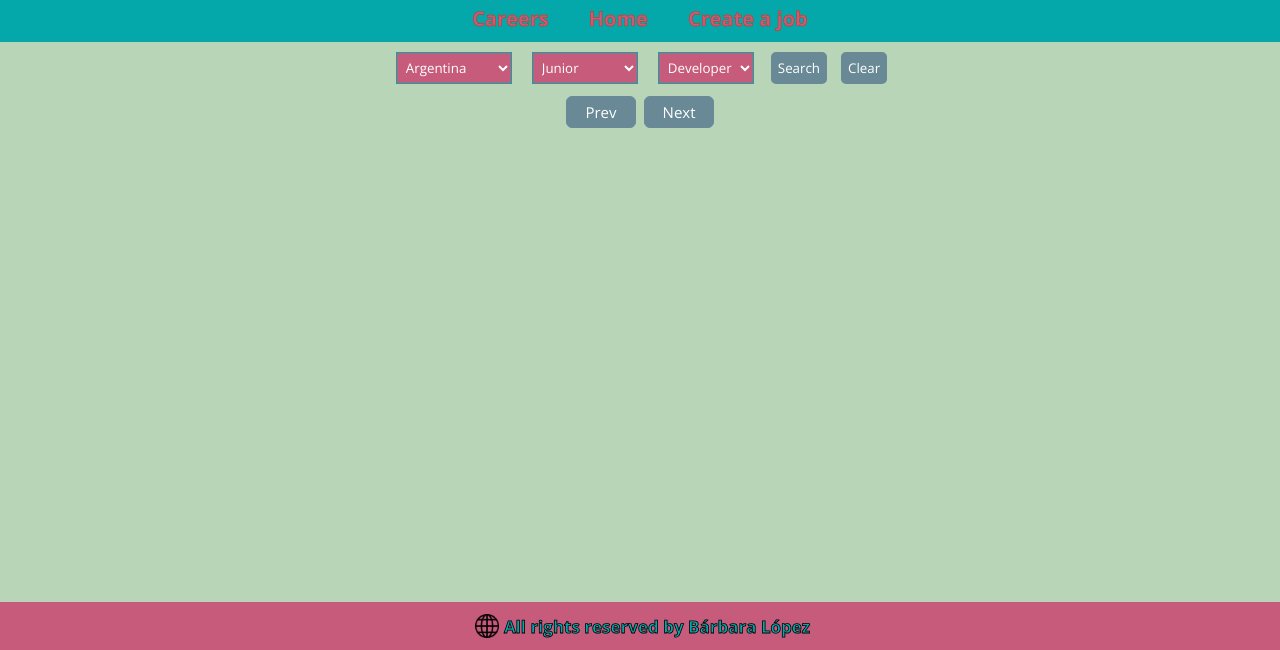
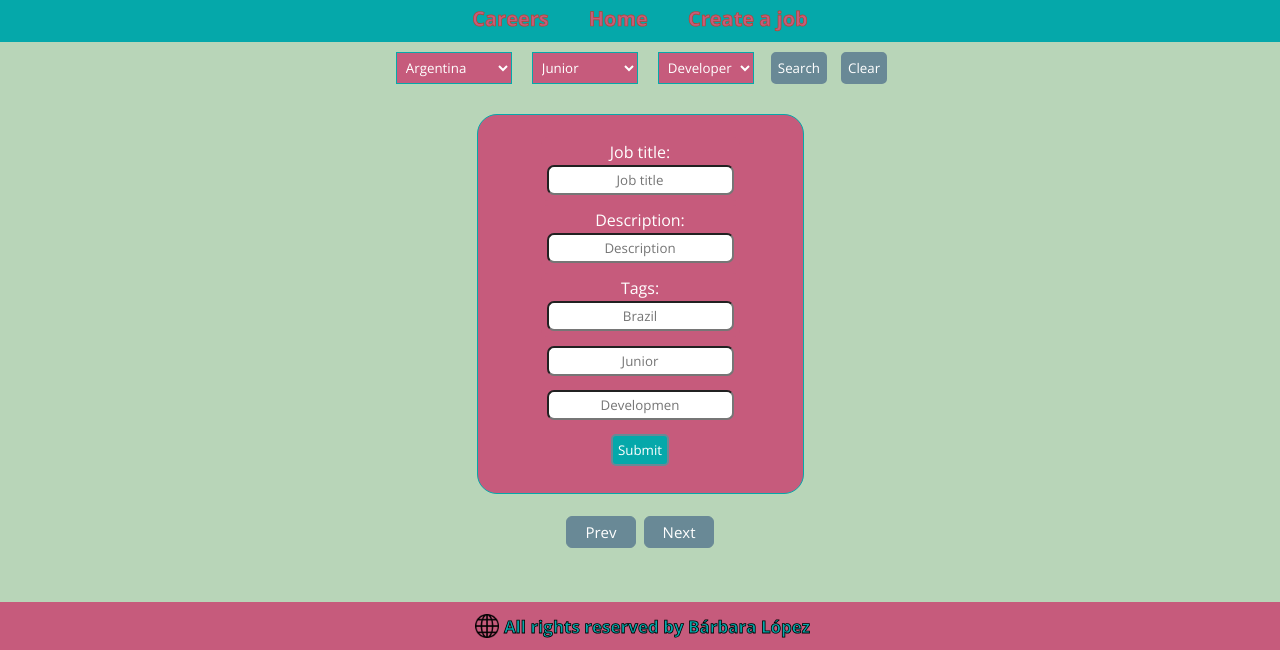
Before and after one commit to barbaraglopez/Job-posting-site-with-search-filter-edit-and-delete, a plain HTML site: page index.html in a window 1280 px wide. Shown: the part 150-800 px from the top of the page. Drawn offline with nearby package versions, Linux system fonts and the light colour scheme; no server answers; a web font is replaced by a local one.

Commit message:
estilos en el formulario de crear carrera

```diff
--- a/index.html
+++ b/index.html
@@ -52,14 +52,14 @@
         </div>
         <main class="main" id ="main">
             <div class="spinner" id="spinner"></div>
-            <div class="hidden" id="form-createJob">
+            <div class="hidden form-createJob" id="form-createJob">
                 <form>
-                    <p>Job title: <input type="text" name="title" placeholder="Job title"></p>
-                    <p>Description: <input type="text" name="description" placeholder="Description"></p>
-                    <p>Tags: <input type="text" name="tags" placeholder="Brazil"></p>
+                    <p class="form__p">Job title: <input type="text" name="title" placeholder="Job title"></p>
+                    <p class="form__p">Description: <input type="text" name="description" placeholder="Description"></p>
+                    <p class="form__p">Tags: <input type="text" name="tags" placeholder="Brazil"></p>
                     <input type="text" name="seniority" placeholder="Junior">
                     <input type="text" name="category" placeholder="Developmen">
-                    <button type="submit">Submit</button>
+                    <button class="form__btnCreateJob" type="submit">Submit</button>
                 </form>
             </div>
             <div class="main__cardsContainer" id="cardsContainer">
--- a/sass/components/_banner.scss
+++ b/sass/components/_banner.scss
@@ -29,7 +29,20 @@
                 height:7em;
             }
         }
+
+        @media only screen and (max-width: 320px) {
+            .header__imgContainer--imgJob{
+                width: 0em;
+                height:0em;
+            }
+
+            .header__imgContainer__img{
+                width: 0em;
+                height:0em;
+            }
+        }
     }
+
 
     .header__h1{
         font-family: $font--tittle;
--- a/sass/components/_buttons.scss
+++ b/sass/components/_buttons.scss
@@ -45,3 +45,32 @@
 .backToInto:hover{
     background-color: black;
 }
+
+.form__btn{
+    margin: 7px;
+    border-radius: 5px;
+    padding: 5px;
+    background-color:$almostBlue;
+    color: $letterFont;
+    border: 2px solid $almostBlue;
+
+    @media only screen and (max-width: 550px) {
+        margin: 2px;
+    }
+}
+
+.form__btn:hover{
+    cursor: pointer;
+    background-color: $navbarBackground;
+    color: $letterFont;
+    border: 2px solid $navbarBackground;
+}
+
+.form__btnCreateJob{
+    @extend .form__btn;
+    background-color: $navbarBackground;
+}
+
+.form__btnCreateJob:hover{
+    background-color: black;
+}
--- a/sass/layout/_forms.scss
+++ b/sass/layout/_forms.scss
@@ -25,26 +25,6 @@
         @media only screen and (max-width: 550px) {
             margin: 2px;
         }
-
-        .form__btn{
-            margin: 7px;
-            border-radius: 5px;
-            padding: 5px;
-            background-color:$almostBlue;
-            color: $letterFont;
-            border: 2px solid $almostBlue;
-
-            @media only screen and (max-width: 550px) {
-                margin: 2px;
-            }
-        }
-
-        .form__btn:hover{
-            cursor: pointer;
-            background-color: $navbarBackground;
-            color: $letterFont;
-            border: 2px solid $navbarBackground;
-        }
     }
 
     @media only screen and (max-width: 590px) {
@@ -69,12 +49,56 @@
     .formContainer{
         margin: 0px;
         @include center($direction:column, $alingment:flex-start, $justify:flex-start);
+        width: 100%;
     }
 }
 
-.formC{
+.form-createJob{
     @include center($direction:column, $alingment:center, $justify:center);
-    background-color: $salmon;
-    height: 200px;
-    width: 40%;
+    form{
+        @include center($direction:column, $alingment:center, $justify:center);
+        background-color: $pink;
+        width: 100%;
+        border-radius: 20px;
+        border: 1px solid $navbarBackground;
+        margin: 20px;
+        padding: 20px;
+
+        .form__p{
+            background-color: $pink;
+            color: $letterFont;
+            margin: 2px;
+            text-align: center;
+            border-radius: 7px;
+            padding: 4px;
+
+            input{
+                @extend .form__p;
+                @include center($direction:column, $alingment:center, $justify:center);
+                background-color: $letterFont;
+                padding: 4px;
+            }
+        }
+
+        input{
+            @extend .form__p;
+            border-radius: 7px;
+            background-color:$letterFont;
+            margin: 7px;
+        }
+    }
 }
+
+@media only screen and (max-width: 400px) {
+    .form-createJob{
+        @include center($direction:column, $alingment:center, $justify:center);
+
+        form{
+            margin:4px;
+
+            input{
+                margin:5px;
+            }
+        }
+    }
+}
```
Also changed, not shown: css/styles.css, 1 other file.
